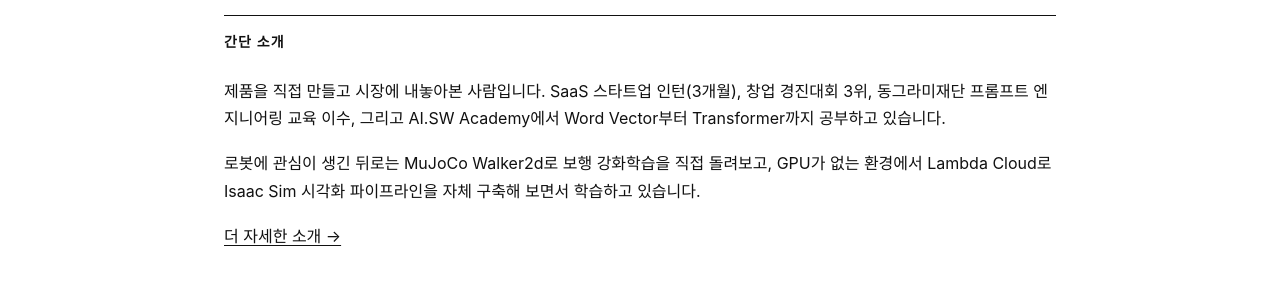
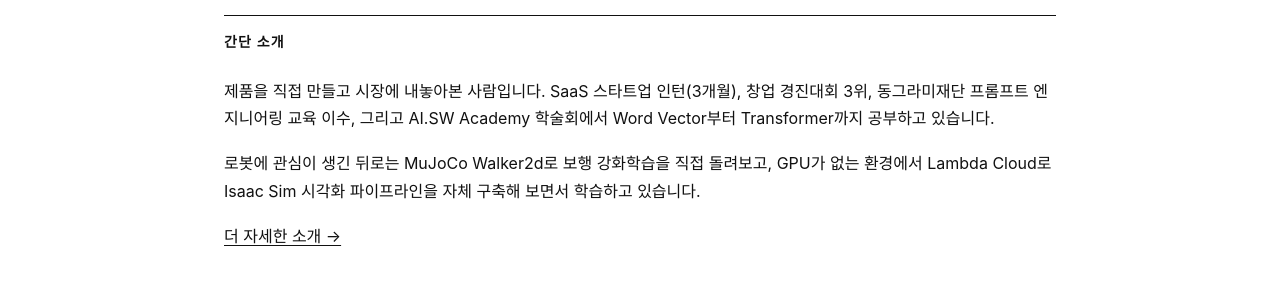
Before and after one commit to wang-gw/portfolio, a Jekyll site: the page built from index.html, in a window 1280 px wide and 900 px high, scrolled down 360 px. Shown: the part 179-479 px from the top of the window. Built offline with Jekyll 4.4.1, drawn with Linux system fonts in a browser that asks for light colours; some web fonts are replaced.

Commit message:
Revise Korean bio in index.html
Updated the Korean bio to include participation in an academic conference.

```diff
--- a/index.html
+++ b/index.html
@@ -22,7 +22,7 @@ title: Home
     <span data-lang="en">Short bio</span>
   </h2>
   <p>
-    <span data-lang="ko">제품을 직접 만들고 시장에 내놓아본 사람입니다. SaaS 스타트업 인턴(3개월), 창업 경진대회 3위, 동그라미재단 프롬프트 엔지니어링 교육 이수, 그리고 AI.SW Academy에서 Word Vector부터 Transformer까지 공부하고 있습니다.</span>
+    <span data-lang="ko">제품을 직접 만들고 시장에 내놓아본 사람입니다. SaaS 스타트업 인턴(3개월), 창업 경진대회 3위, 동그라미재단 프롬프트 엔지니어링 교육 이수, 그리고 AI.SW Academy 학술회에서 Word Vector부터 Transformer까지 공부하고 있습니다.</span>
     <span data-lang="en">I'm a builder who has shipped real products &mdash; SaaS startup intern (3 months), 3rd place in a startup competition, completed the Donggurami Foundation prompt engineering program, and currently studying from Word Vectors to Transformers at AI.SW Academy.</span>
   </p>
   <p>
```
